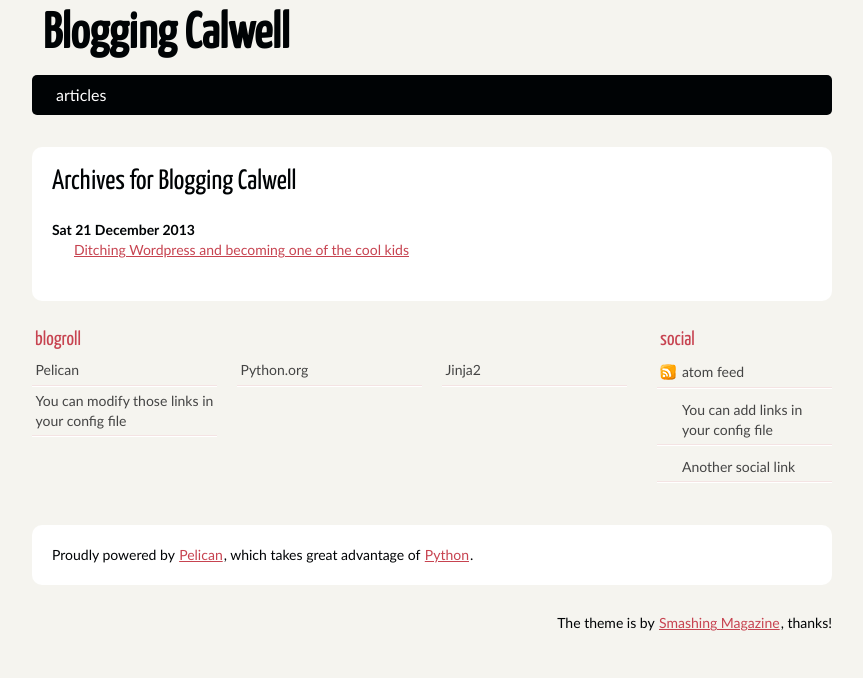
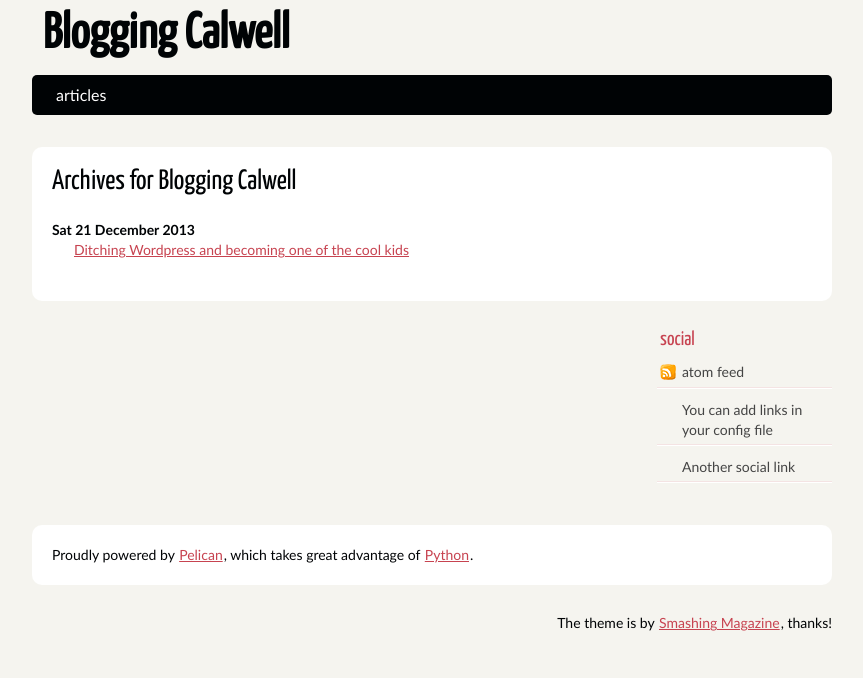
Before and after one commit to calwell/blogging.cwl.cc, a plain HTML site: page archives.html in a window 1280 px wide. Shown: the whole page, without its empty margins (208-1071 px from the left). Drawn offline with Linux system fonts and the light colour scheme.

Commit message:
Update documentation

```diff
--- a/archives.html
+++ b/archives.html
@@ -27,15 +27,6 @@
 </dl>
 </section>
         <section id="extras" class="body">
-                <div class="blogroll">
-                        <h2>blogroll</h2>
-                        <ul>
-                            <li><a href="http://getpelican.com/">Pelican</a></li>
-                            <li><a href="http://python.org/">Python.org</a></li>
-                            <li><a href="http://jinja.pocoo.org/">Jinja2</a></li>
-                            <li><a href="#">You can modify those links in your config file</a></li>
-                        </ul>
-                </div><!-- /.blogroll -->
                 <div class="social">
                         <h2>social</h2>
                         <ul>
```
Also changed, not shown: articles/ditching-wordpress-and-becoming-one-of-the-cool-kids/index.html (+0 -9 lines), authors.html (+0 -9 lines), categories.html (+0 -9 lines), category/articles/index.html (+0 -9 lines), index.html (+0 -9 lines), tag/pygments/index.html (+0 -9 lines), tag/python/index.html (+0 -9 lines), tag/restructured-text/index.html (+0 -9 lines), tag/static/index.html (+0 -9 lines), tag/wordpress/index.html (+0 -9 lines).
